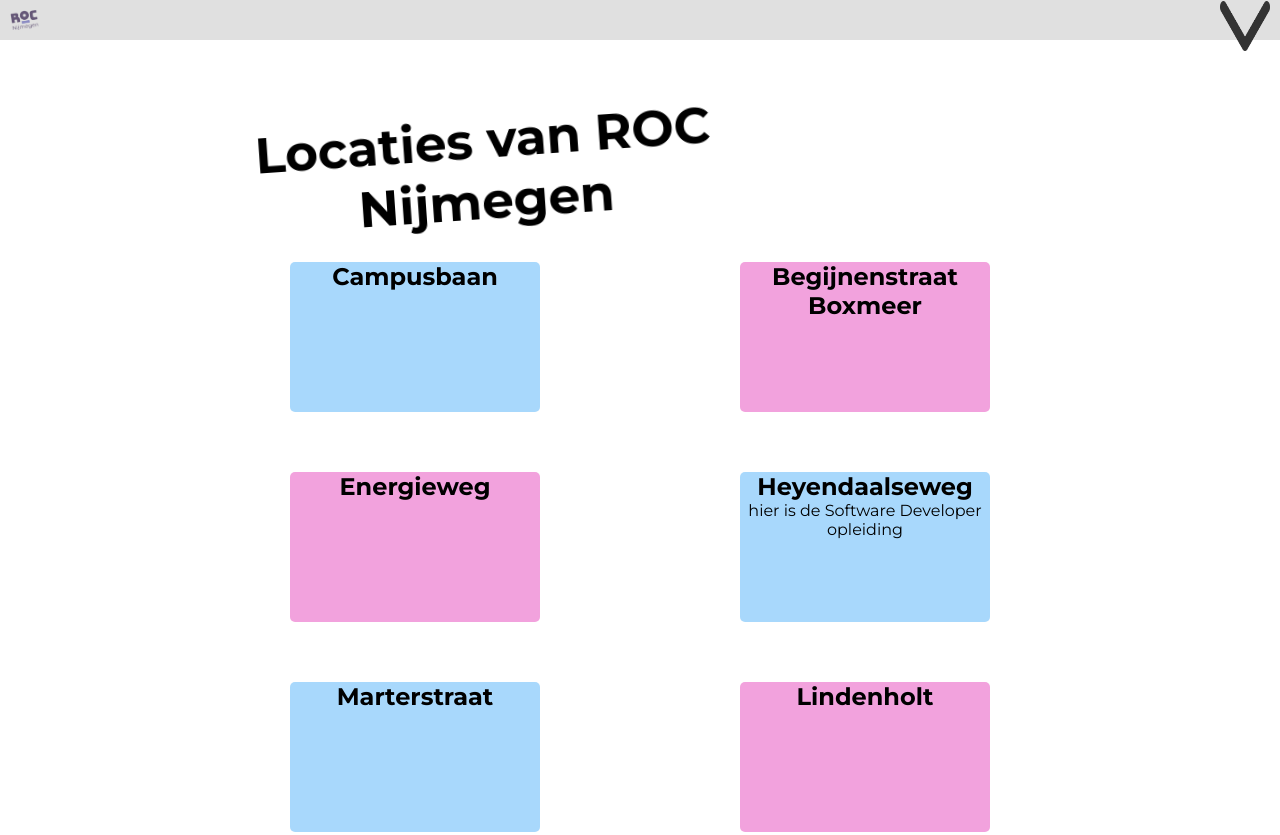
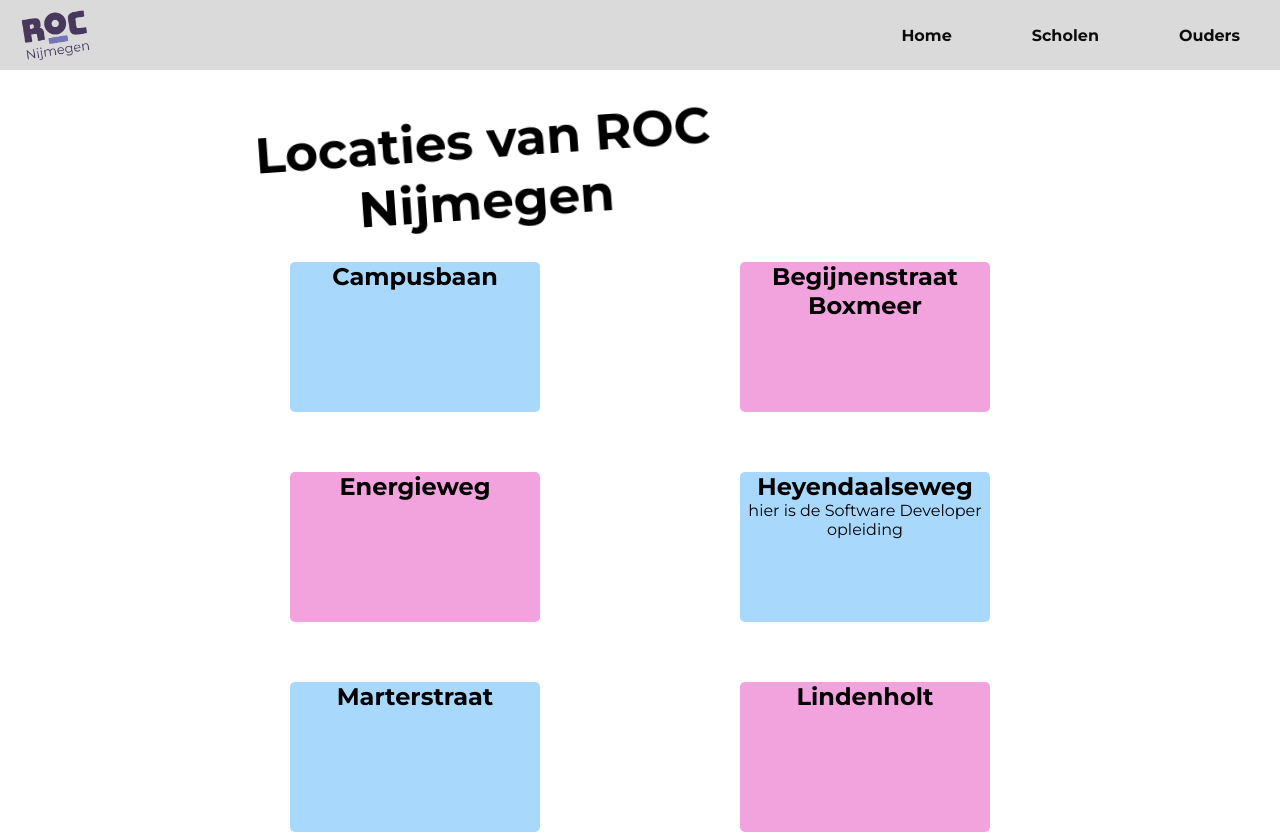
Before and after one commit to clonnix/Project-1, a plain HTML site: page locaties.html in a window 1280 px wide. Shown: the top 835 px of the page. Drawn offline with Linux system fonts and the light colour scheme.

Commit message:
header fix: added navigation links for Home, Scholen, and Ouders in the header

```diff
--- a/css/style.css
+++ b/css/style.css
@@ -19,11 +19,23 @@ header {
     opacity: 0.95;
 }
 
+.header-text {
+    font-size: 8px;
+    font-weight: bold;
+    color: black;
+    margin-left: 20px;
+    margin-right: 20px;
+    text-decoration: none;
+}
+
+.header-text-container {
+    display: flex;
+    gap: 40px;
+}
+
 .img-header {
     height: 100%;
 }
-
-
 
 .roc-building-img {
     width: 100%;
--- a/locaties.html
+++ b/locaties.html
@@ -11,14 +11,20 @@
 </head>
 
 <body>
-    <header class="header">
-        <img class="img-header" src="img/roc-logo.png" alt="ROC logo">
-        </div>
-        <div class="home-headerknop">
-            <h5>Home</h5>
-            <div>
-                <img class="nolinearrow1" src="img/no-line-arrow.png">
-            </div>
+    <header>
+        <a class="img-header" href="index.html">
+            <img class="img-header" src="img/roc-logo.png" alt="ROC logo">
+        </a>
+        <div class="header-text-container">
+            <a class="header-text" href="index.html">
+                <h1>Home</h1>
+            </a>
+            <a class="header-text" href="locaties.html">
+                <h1>Scholen</h1>
+            </a>
+            <a class="header-text" href="software-developer.html">
+                <h1>Ouders</h1>
+            </a>
         </div>
     </header>
     <main>
@@ -65,11 +71,11 @@
                     <h2>Neerbosch-Oost</h2>
                 </div>
             </div>
-                <div class="locaties-column">
-                    <div class="locaties-box locaties-pink">
-                        <h2>Wijchen</h2>
-                    </div>
+            <div class="locaties-column">
+                <div class="locaties-box locaties-pink">
+                    <h2>Wijchen</h2>
                 </div>
+            </div>
 
         </div>
         <div class="locaties-circle">
```
Also changed, not shown: index.html (+10 -5 lines), meelopen.html (+16 -2 lines), programmeertalen.html (+12 -1 lines), projecten.html (+14 -7 lines), software-developer.html (+17 -3 lines), use-cases.html (+12 -1 lines).
